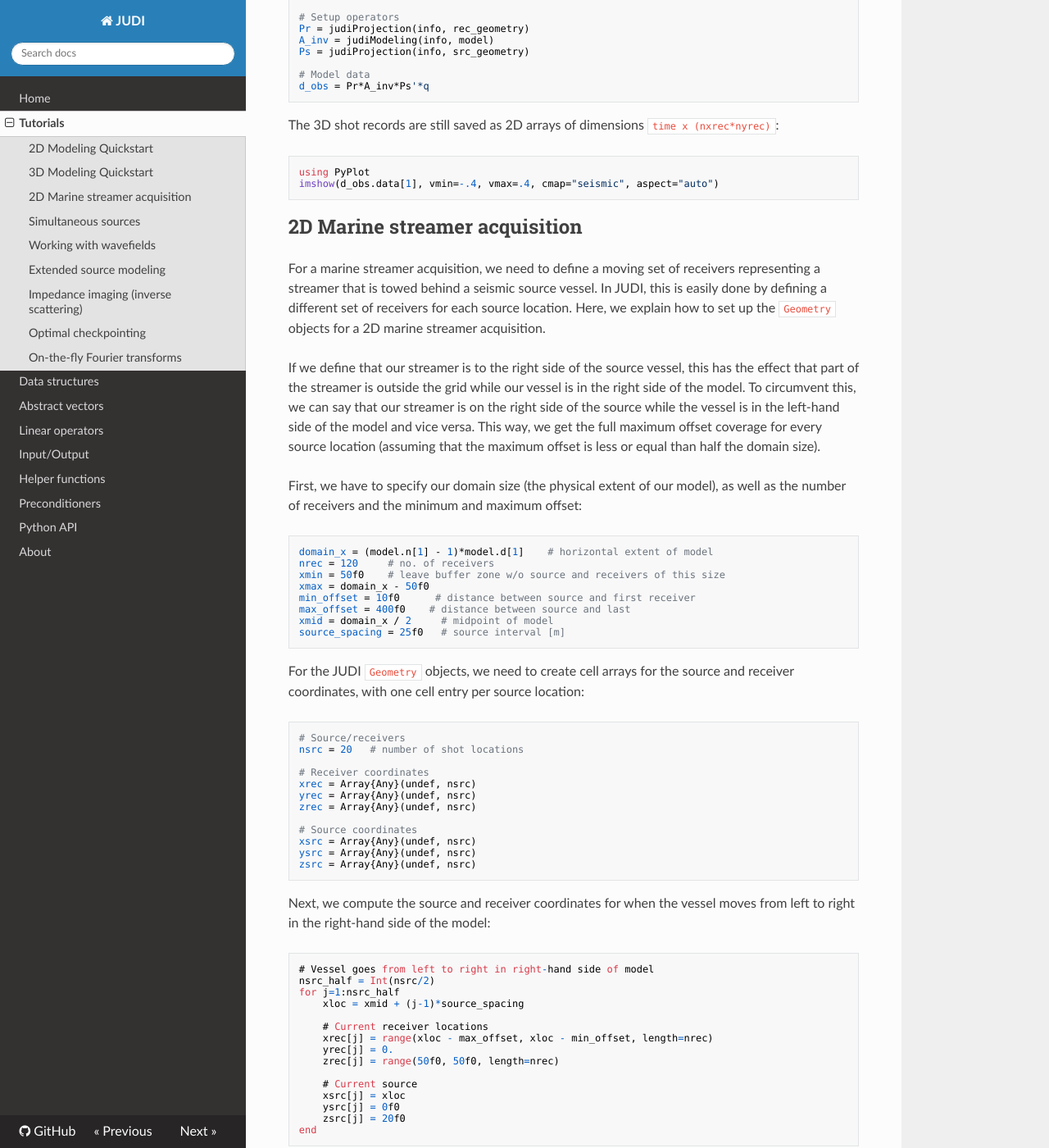
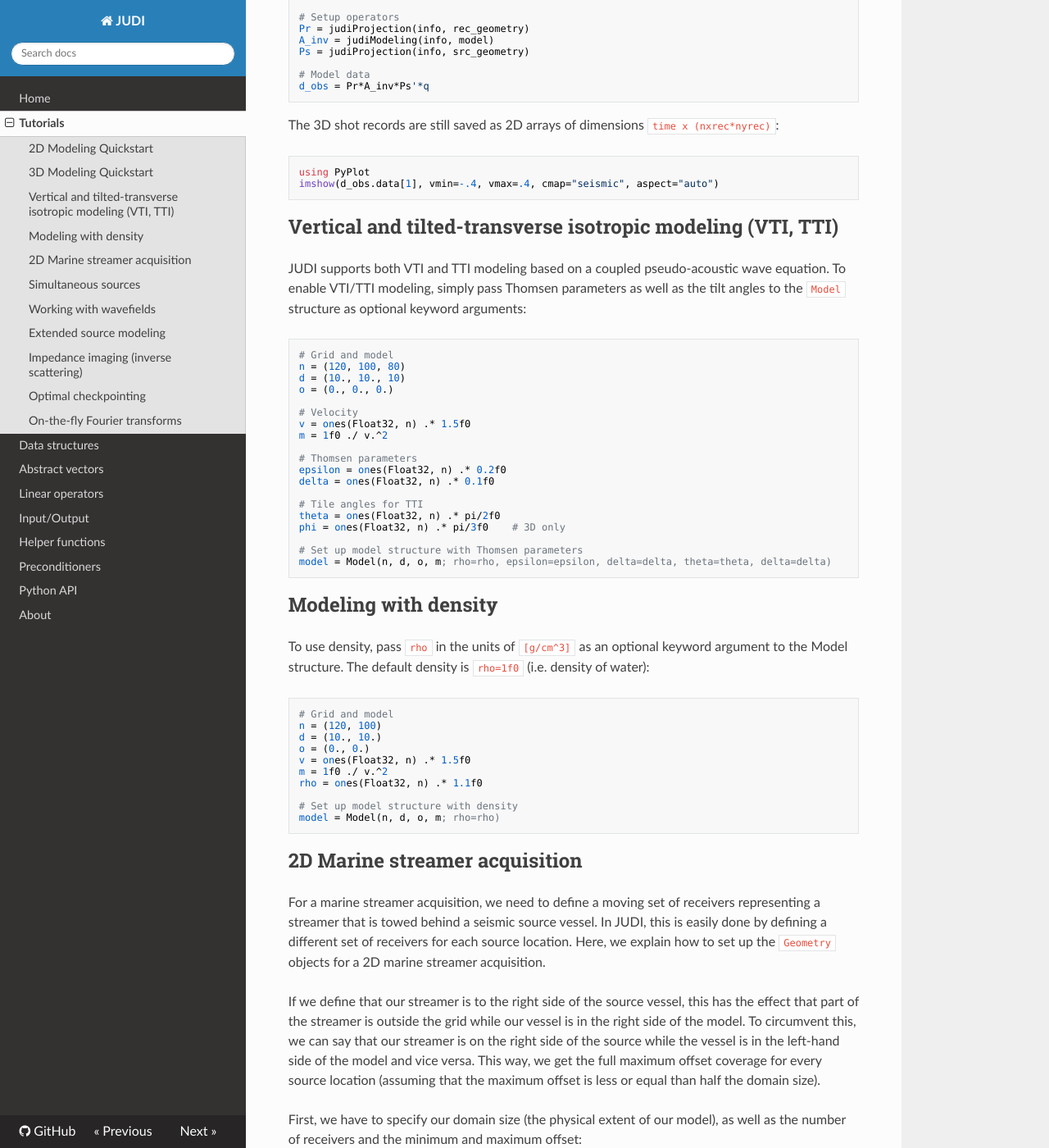
Before and after one commit to slimgroup/JUDI.jl, an MkDocs documentation site: the page built from docs/tutorials.md, in a window 1280 px wide and 1400 px high, scrolled down 4580 px. Shown: the whole window at 82% size. Built offline with MkDocs 1.6.1, drawn with Linux system fonts in a browser that asks for light colours; nearby versions of some CDN libraries.

Commit message:
update docs and model constructor

````diff
--- a/docs/tutorials.md
+++ b/docs/tutorials.md
@@ -238,6 +238,49 @@ The 3D shot records are still saved as 2D arrays of dimensions `time x (nxrec*ny
 ```
 using PyPlot
 imshow(d_obs.data[1], vmin=-.4, vmax=.4, cmap="seismic", aspect="auto")
+```
+
+## Vertical and tilted-transverse isotropic modeling (VTI, TTI)
+
+JUDI supports both VTI and TTI modeling based on a coupled pseudo-acoustic wave equation. To enable VTI/TTI modeling, simply pass Thomsen parameters as well as the tilt angles to the `Model` structure as optional keyword arguments:
+
+```
+# Grid and model
+n = (120, 100, 80)
+d = (10., 10., 10)
+o = (0., 0., 0.)
+
+# Velocity
+v = ones(Float32, n) .* 1.5f0
+m = 1f0 ./ v.^2
+
+# Thomsen parameters
+epsilon = ones(Float32, n) .* 0.2f0
+delta = ones(Float32, n) .* 0.1f0
+
+# Tile angles for TTI
+theta = ones(Float32, n) .* pi/2f0
+phi = ones(Float32, n) .* pi/3f0    # 3D only
+
+# Set up model structure with Thomsen parameters
+model = Model(n, d, o, m; rho=rho, epsilon=epsilon, delta=delta, theta=theta, delta=delta)
+```
+
+## Modeling with density
+
+To use density, pass `rho` in the units of `[g/cm^3]` as an optional keyword argument to the Model structure. The default density is `rho=1f0` (i.e. density of water):
+
+```
+# Grid and model
+n = (120, 100)
+d = (10., 10.)
+o = (0., 0.)
+v = ones(Float32, n) .* 1.5f0
+m = 1f0 ./ v.^2
+rho = ones(Float32, n) .* 1.1f0
+
+# Set up model structure with density
+model = Model(n, d, o, m; rho=rho)
 ```
 
 ## 2D Marine streamer acquisition
````
Also changed, not shown: docs/data_structures.md (+10 -2 lines), 1 other file.
